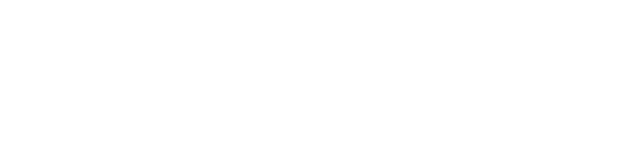
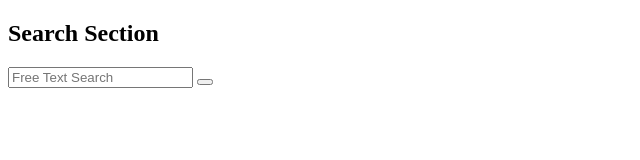
Before and after one commit to Daniel-Derhami/searchResultView, a plain HTML site: page index.html in a window 1280 px wide. Shown: the whole page, without its empty margins (0-640 px from the left). Drawn offline with Linux system fonts and the light colour scheme.

Commit message:
Search Section

```diff
--- a/index.html
+++ b/index.html
@@ -8,6 +8,21 @@
   <body>
 
             <section id="search">
+                <div class="container">
+                    <div class="row text-center">
+                        <h2>Search Section</h2>
+                        <div id="custom-search-input">
+                            <div class="input-group col-sm-12">
+                                <input type="text" class="search-query form-control" placeholder="Free Text Search" />
+                                <span class="input-group-btn">
+                                    <button class="btn btn-danger" type="button">
+                                    <span class=" glyphicon glyphicon-search"></span>
+                                    </button>
+                                </span>
+                            </div>
+                        </div>
+                    </div>
+                </div>
             </section>
 
 <!-- Objects categories are shown in this dive  -->
```
